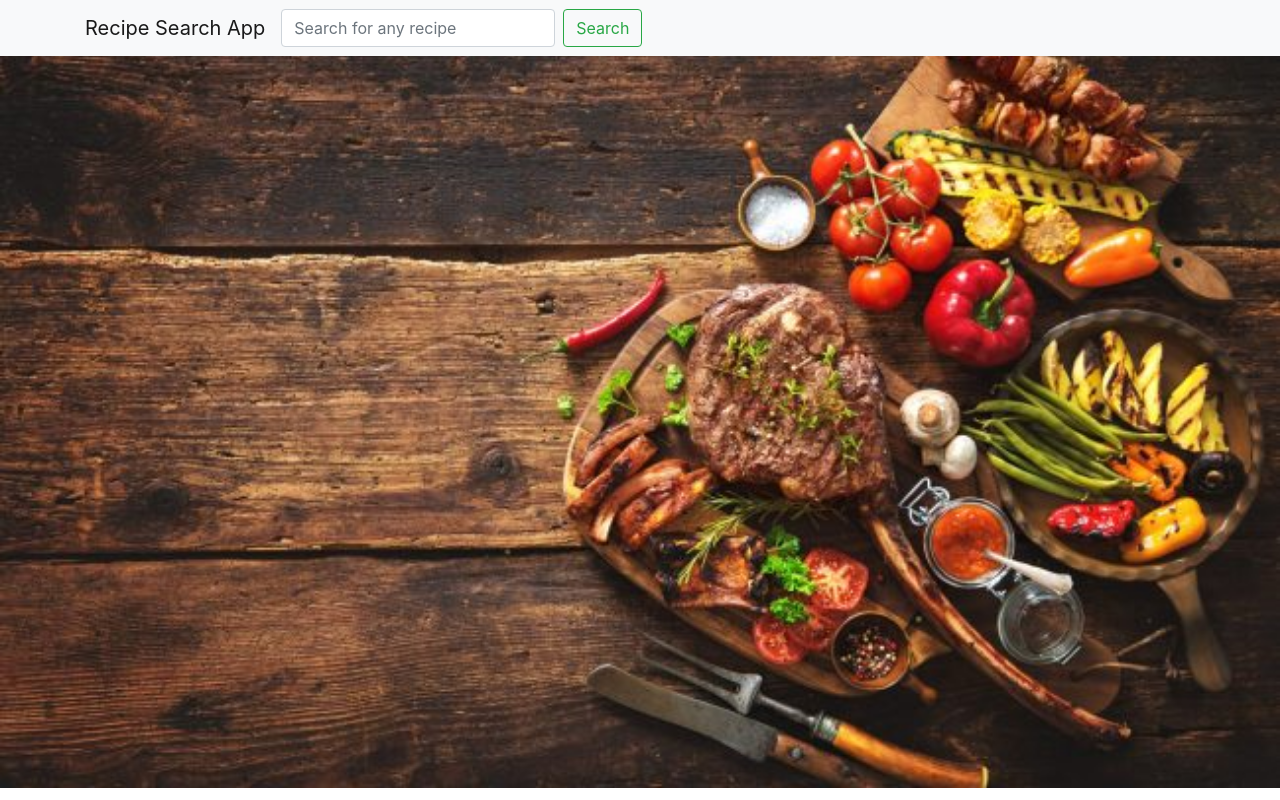
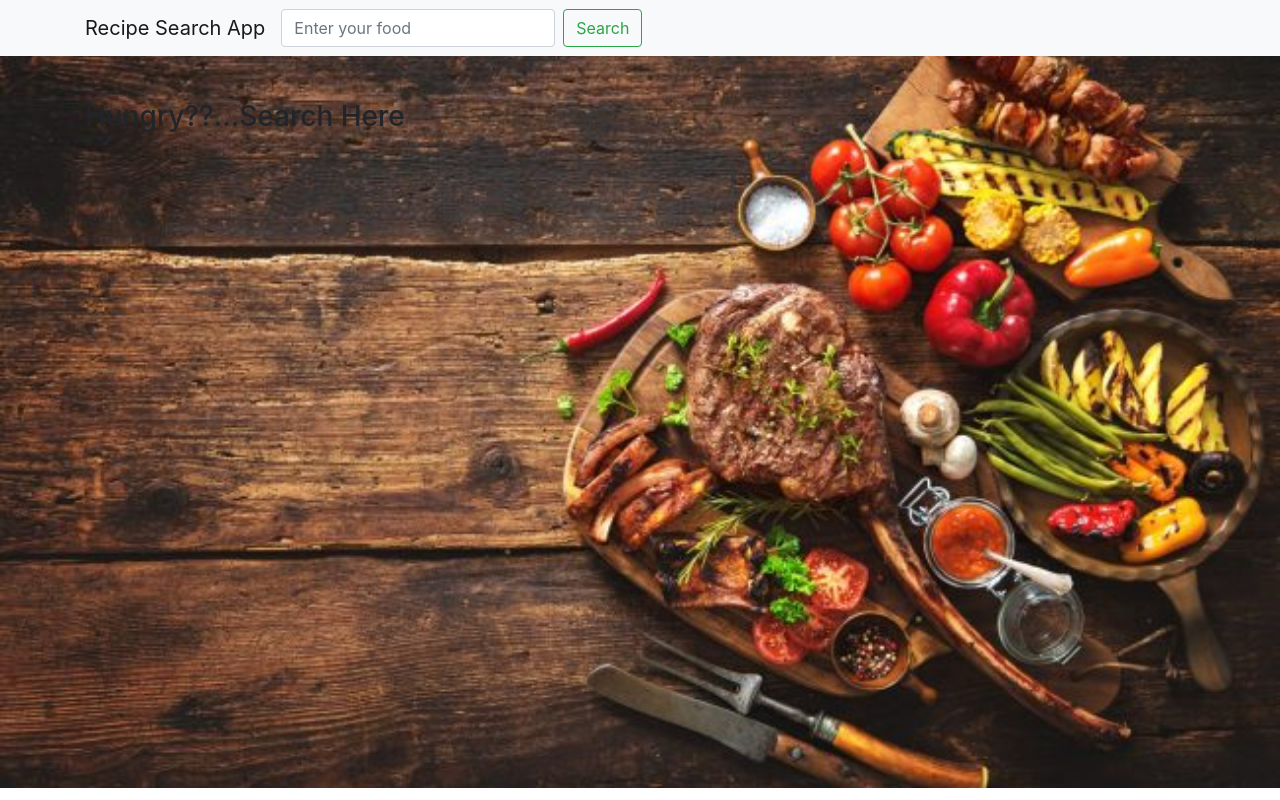
Before and after one commit to Amrapalipalkar/Recipe-Search, a plain HTML site: page index.html in a window 1280 px wide. Drawn offline with nearby package versions, Linux system fonts and the light colour scheme.

Commit message:
Update index.html

```diff
--- a/index.html
+++ b/index.html
@@ -22,7 +22,7 @@
         <div class="collapse navbar-collapse" id="navbarSupportedContent">
 
           <form class="form-inline my-2 my-lg-0" id="searchForm">
-            <input class="form-control mr-sm-2" type="search" id="searchInput" placeholder="Search for any recipe" aria-label="Search">
+            <input class="form-control mr-sm-2" type="search" id="searchInput" placeholder="Enter your food" aria-label="Search">
             <button class="btn btn-outline-success my-2 my-sm-0" type="submit">Search</button>
           </form>
         </div>
@@ -32,7 +32,7 @@
     <!-- Recipe Container  -->
       <div class="container">
         <div class="row" id="recipeContainer">
-
+            <h3>Hungry??...Search Here</h3>
         </div>
     </div>
 
```
